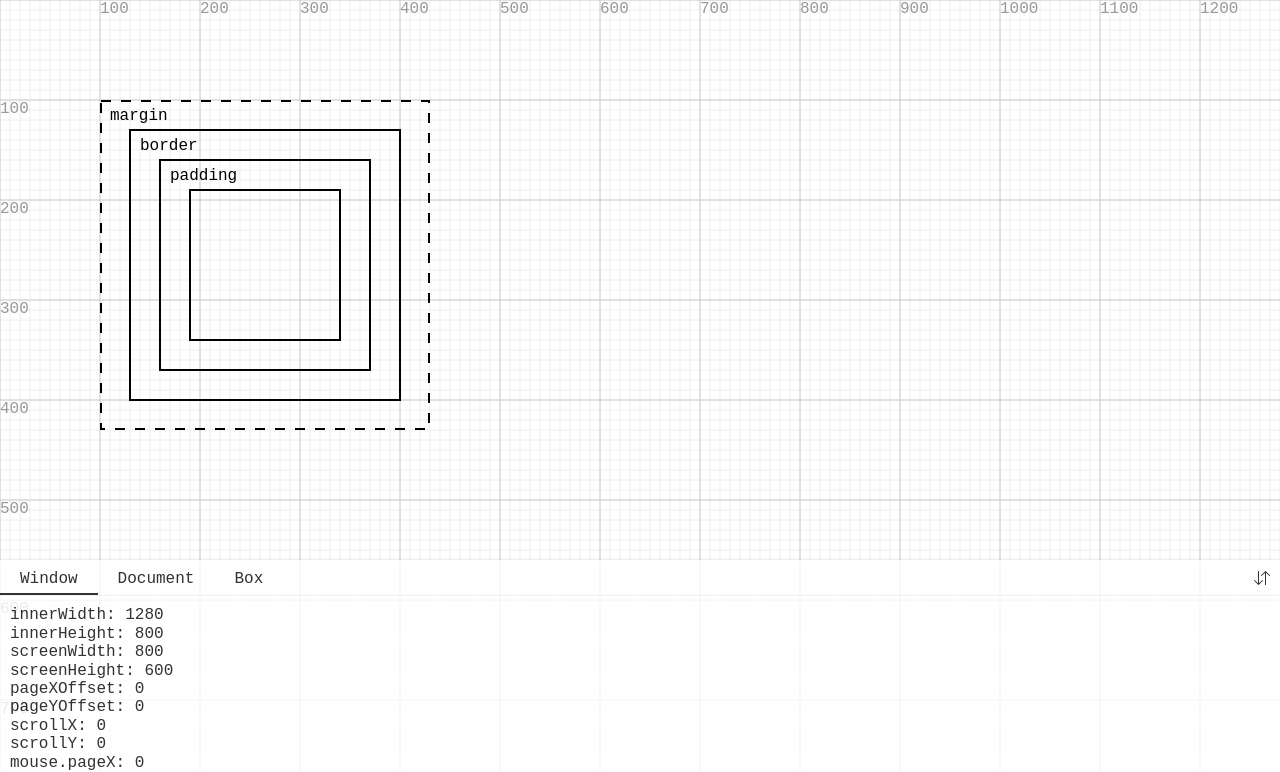
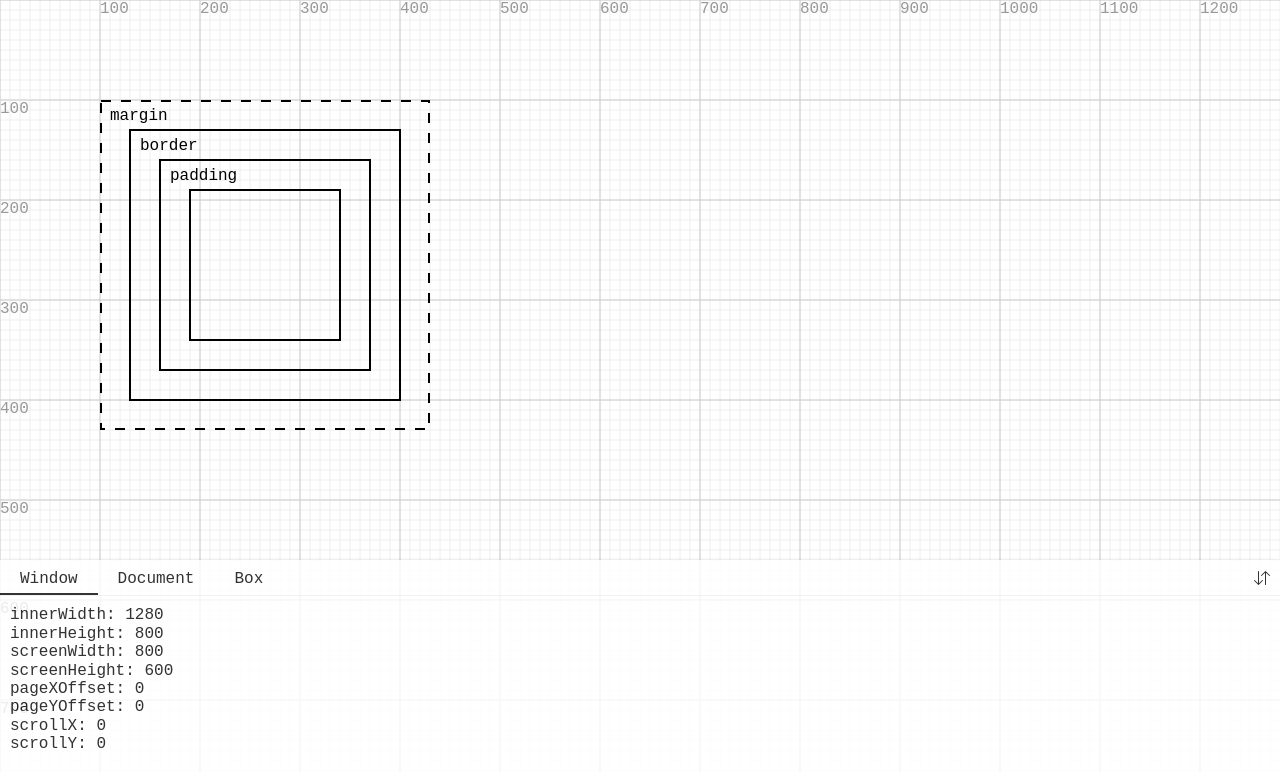
Before and after one commit to swimyoung/web-coordinates, a React app: page / in a window 1280 px wide. Shown: the top 772 px of the page. Built offline with nearby package versions, Linux system fonts and the light colour scheme.

Commit message:
Set initial mouse position to null in useWindowPosition

```diff
--- a/src/Console/index.tsx
+++ b/src/Console/index.tsx
@@ -142,14 +142,14 @@ export function Console(): React.ReactElement {
               </React.Fragment>
             );
           })
-        ) : (
+        ) : mousePosition ? (
           <>
             <div>mouse.pageX: {mousePosition.pageX}</div>
             <div>mouse.pageY: {mousePosition.pageY}</div>
             <div>mouse.clientX: {mousePosition.clientX}</div>
             <div>mouse.clientY: {mousePosition.clientY}</div>
           </>
-        )}
+        ) : null}
       </>
     );
   };
--- a/src/useWindowPosition.ts
+++ b/src/useWindowPosition.ts
@@ -5,7 +5,7 @@ interface WindowPosition {
   pageYOffset: number;
   scrollX: number;
   scrollY: number;
-  mousePosition: WindowMousePosition;
+  mousePosition: WindowMousePosition | null;
   touchPositions: WindowTouchPosition[];
 }
 interface WindowMousePosition {
@@ -27,12 +27,7 @@ export function useWindowPosition(): WindowPosition {
     pageYOffset: Math.floor(window.pageYOffset),
     scrollX: Math.floor(window.scrollX),
     scrollY: Math.floor(window.scrollY),
-    mousePosition: {
-      clientX: 0,
-      clientY: 0,
-      pageX: 0,
-      pageY: 0,
-    },
+    mousePosition: null,
     touchPositions: [],
   });
 
```
